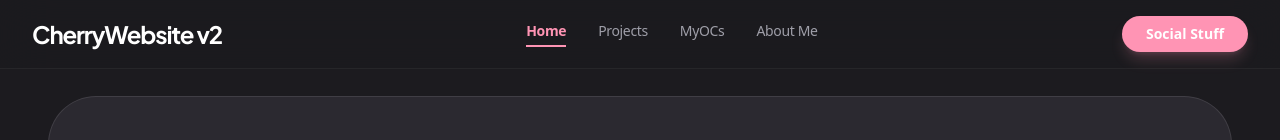
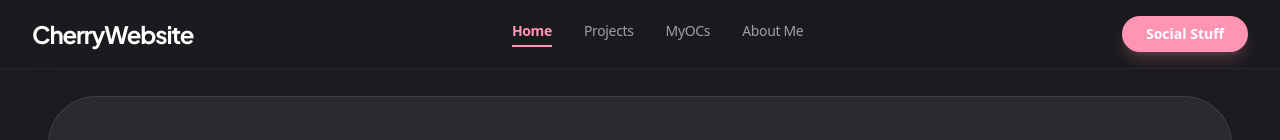
Before and after one commit to ZahryaRozi/CherryWebsite, a Next.js app: page / in a window 1280 px wide. Shown: the top 140 px of the page. Built offline with nearby package versions, Linux system fonts and the light colour scheme; no server answers.

Commit message:
Removed v2 Branding from Nav and Footer

```diff
--- a/app/components/Footer.tsx
+++ b/app/components/Footer.tsx
@@ -18,7 +18,7 @@ export default function Footer() {
         {/* Right Section - Aligned Right */}
         <div className="flex flex-col items-end gap-10">
           <div className={`${footerTextStyle} text-right`}>
-            v2 Developed in 2026 <br/>
+            Developed in 2025-2026 <br/>
             Barely made in NextJs <br/>
             "Seamos todos positivos!! Viva la vida!"
           </div>
--- a/app/components/Navbar.tsx
+++ b/app/components/Navbar.tsx
@@ -19,7 +19,7 @@ export default function Navbar() {
     <nav className="fixed top-0 w-full z-50 bg-[#1C1B1F]/60 backdrop-blur-xl border-b border-white/5">
       <div className="flex justify-between items-center px-8 py-4 max-w-7xl mx-auto">
         <div className="text-2xl font-bold tracking-tighter text-white font-headline">
-          CherryWebsite v2
+          CherryWebsite
         </div>
 
         <div className="hidden md:flex items-center gap-8 font-label text-sm font-medium tracking-tight">
```
